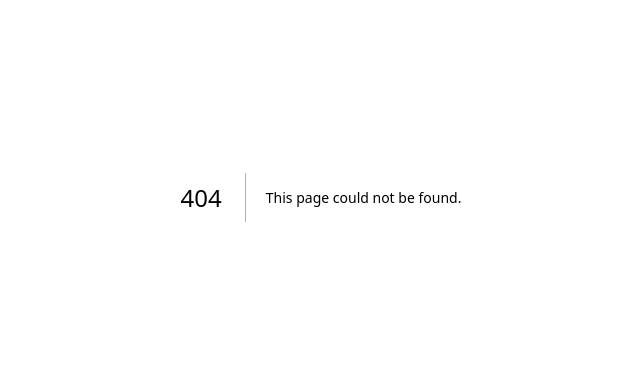
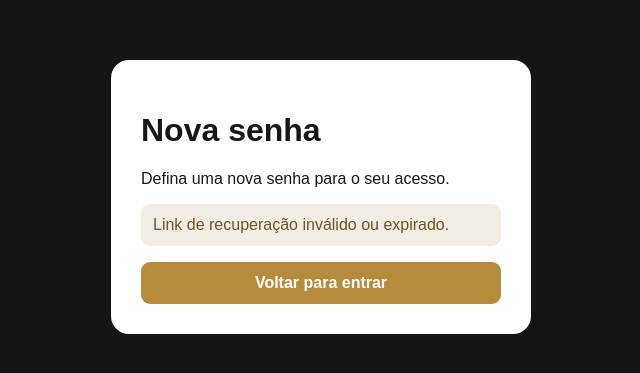
Before and after one commit to GrupoXuy/urbanacafe-system, a Next.js app: page /reset-password in a window 1280 px wide. Before the commit this address had no page. Shown: the part 203-576 px from the top of the page, without its empty margins (319-959 px from the left). Built offline with nearby package versions, Linux system fonts and the light colour scheme; no server answers.

Commit message:
chore: preparar auth para pre-entrega

```diff
--- /dev/null
+++ b/app/reset-password/page.tsx
@@ -0,0 +1,30 @@
+"use client";
+import {FormEvent,useEffect,useState} from "react";
+import Link from "next/link";
+import {useRouter} from "next/navigation";
+import {createClient} from "@/lib/supabase-browser";
+
+export default function ResetPassword(){
+  const router=useRouter();
+  const [password,setPassword]=useState(""),[confirmation,setConfirmation]=useState(""),[message,setMessage]=useState(""),[ready,setReady]=useState(false),[saving,setSaving]=useState(false);
+  useEffect(()=>{createClient().auth.getUser().then(({data,error})=>{
+    if(error||!data.user)setMessage("Link de recuperação inválido ou expirado.");else setReady(true);
+  })},[]);
+  async function submit(e:FormEvent){
+    e.preventDefault();
+    if(password.length<8){setMessage("A senha deve ter pelo menos 8 caracteres.");return}
+    if(password!==confirmation){setMessage("As senhas não coincidem.");return}
+    setSaving(true);setMessage("");
+    const {error}=await createClient().auth.updateUser({password});
+    if(error)setMessage(error.message);
+    else{setMessage("Senha alterada com sucesso. Você será redirecionado para o login.");setTimeout(()=>router.push("/login"),1200)}
+    setSaving(false);
+  }
+  return <main className="login"><form className="login-card" onSubmit={submit}>
+    <h1>Nova senha</h1><p>Defina uma nova senha para o seu acesso.</p>{message&&<div className="notice">{message}</div>}
+    {ready&&<><label className="field"><span>Nova senha</span><input type="password" value={password} onChange={e=>setPassword(e.target.value)} minLength={8} required /></label>
+    <label className="field"><span>Confirmar senha</span><input type="password" value={confirmation} onChange={e=>setConfirmation(e.target.value)} minLength={8} required /></label>
+    <button className="btn" disabled={saving}>{saving?"Salvando...":"Alterar senha"}</button></>}
+    {!ready&&<Link href="/login" className="btn" style={{display:"block",textAlign:"center",textDecoration:"none",marginTop:16}}>Voltar para entrar</Link>}
+  </form></main>;
+}
```
